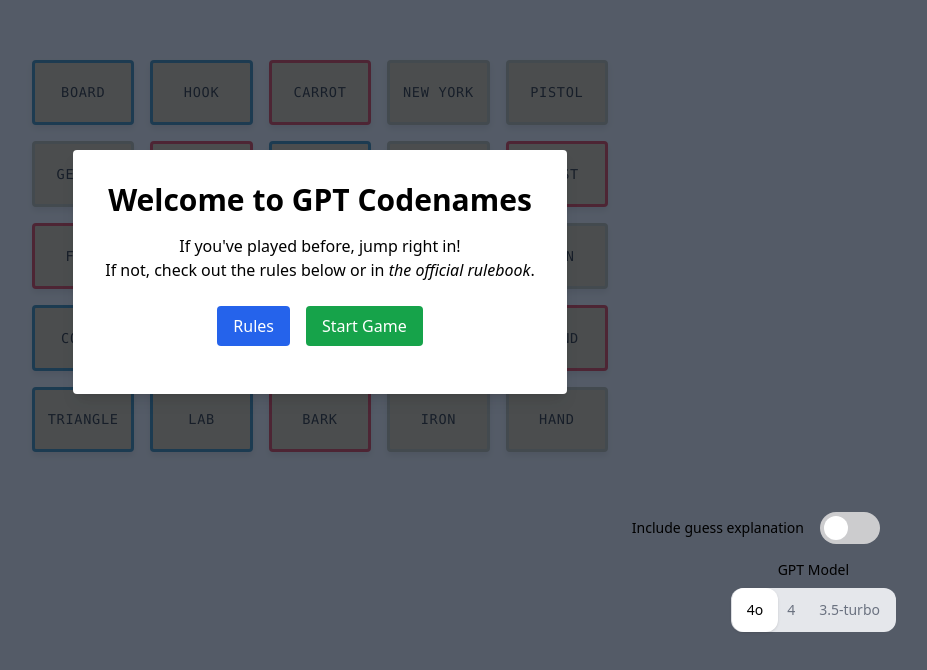
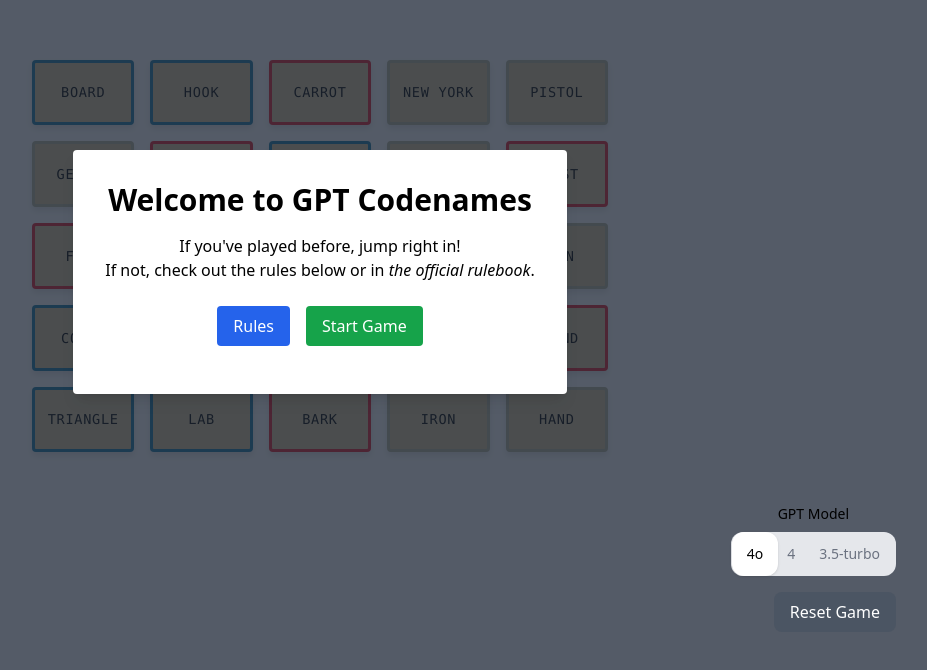
Before and after one commit to atwooddc/gpt-codenames, a React (Create React App) app: page / in a window 1280 px wide. Shown: the part 128-798 px from the top of the page, without its empty margins (320-1247 px from the left). Built offline with nearby package versions, Linux system fonts and the light colour scheme.

Commit message:
updated explanation display

```diff
--- a/package.json
+++ b/package.json
@@ -13,6 +13,7 @@
     "openai": "^4.47.1",
     "react": "^18.3.1",
     "react-dom": "^18.3.1",
+    "react-icons": "^5.2.1",
     "react-scripts": "5.0.1",
     "web-vitals": "^2.1.4"
   },
--- a/src/App.js
+++ b/src/App.js
@@ -21,7 +21,7 @@
 
     const [model, setModel] = useState("gpt-4o");
     const [explanation, setExplanation] = useState("");
-    const [useExplanation, setUseExplanation] = useState(false);
+    const [useExplanation, setUseExplanation] = useState(true);
 
     const [currentGuess, setCurrentGuess] = useState("");
     const [guessQueue, setGuessQueue] = useState([]);
@@ -30,6 +30,8 @@
     const [currentTurn, setCurrentTurn] = useState("user"); // 'user' or 'computer'
     const [gameMessage, setGameMessage] = useState("");
     const [clickToAdvance, setClickToAdvance] = useState(false);
+
+    const [confirmReset, setConfirmReset] = useState(false);
     const [gameOver, setGameOver] = useState(false);
     const [gameResult, setGameResult] = useState(""); // 'win' or 'lose'
 
@@ -96,8 +98,10 @@
     useEffect(() => {
         const handleClick = (event) => {
             if (!event.target.closest(".action")) {
-                // Ensure the click is not on interactive elements
-                if (guessQueue.length > 0 && isProcessingGuess) {
+                // If there's a confirmation reset active and the click is outside the button, reset it
+                if (confirmReset) {
+                    setConfirmReset(false);
+                } else if (guessQueue.length > 0 && isProcessingGuess) {
                     if (typeof guessQueue[0] === "object") {
                         setCurrentGuess(guessQueue[0].guess.toUpperCase());
                         setExplanation(guessQueue[0].explanation);
@@ -108,14 +112,14 @@
                     }
                 } else if (isProcessingGuess) {
                     endTurn();
-                    setClickToAdvance(false); // reset clickToAdvance when queue is empty
+                    setClickToAdvance(false);
                 }
             }
         };
 
         document.addEventListener("click", handleClick);
         return () => document.removeEventListener("click", handleClick);
-    }, [guessQueue, isProcessingGuess]);
+    }, [confirmReset, guessQueue, isProcessingGuess]);
 
     // process each guess in the guessQueue
     const processGuess = (guess) => {
@@ -265,16 +269,26 @@
         }
     };
 
+    const handleResetClick = (event) => {
+        event.stopPropagation();
+        if (confirmReset) {
+            resetGame();
+        } else {
+            setConfirmReset(true);
+        }
+    };
+
     // reset game when user clicks restart
     const resetGame = () => {
         fetchWords();
-        setShowRoleSelection(true);
+        // setShowRoleSelection(true);
         setGameOver(false);
         setGameResult("");
         setCurrentTurn("user");
-        setShowClueInput(false);
+        setShowClueInput(true);
         setGameMessage("");
         setClickToAdvance(false);
+        setConfirmReset(false); // Reset the confirmation state
     };
 
     const currentGuessTeam = (currentGuess) => {
@@ -325,12 +339,22 @@
                 )}
             </div>
             <div className="absolute bottom-10 right-16 flex flex-col items-end space-y-4 ">
-                <Switch
-                    label={"Include guess explanation"}
+                {/* <Switch
+                    label={"Explain guesses"}
                     enabled={useExplanation}
                     toggle={toggleUseExplanation}
-                />
+                /> */}
                 <ModelSelector model={model} setModel={setModel} />
+                <button
+                    className={`rounded-lg px-4 py-2 ${
+                        confirmReset
+                            ? "bg-red-600 text-white"
+                            : "bg-gray-600 text-white"
+                    }`}
+                    onClick={handleResetClick}
+                >
+                    {confirmReset ? "You sure?" : "Reset Game"}
+                </button>
             </div>
         </div>
     );
--- a/src/components/GameMessage.css
+++ b/src/components/GameMessage.css
@@ -1,16 +1,16 @@
 .current-guess::after {
     content: "";
     position: absolute;
-    bottom: 2px;
+    bottom: 6px;
     left: 0;
     width: 100%;
-    height: 4px;
+    height: 6px;
     background-color: var(--line-color);
     z-index: -1;
-    opacity: 0.75;
+    opacity: 0.7;
 }
 
-.current-guess:hover {
+.hover-tooltip:hover {
     font-weight: bold;
 }
 
@@ -40,6 +40,6 @@
     border-color: #555 transparent transparent transparent;
 }
 
-.current-guess:hover .tooltip {
+.question-icon:hover .tooltip {
     opacity: 1;
 }
--- a/src/components/GameMessage.js
+++ b/src/components/GameMessage.js
@@ -1,7 +1,10 @@
-import React from "react";
+import { React, useState } from "react";
+import { GrCircleQuestion } from "react-icons/gr";
 import "./GameMessage.css";
 
 const GameMessage = ({ gameMessage, currentGuess, guessTeam, explanation }) => {
+    const [questionHover, setQuestionHover] = useState(false);
+
     const getBorderColor = () => {
         switch (guessTeam) {
             case "user":
@@ -19,10 +22,13 @@
         if (currentGuess && gameMessage.includes(currentGuess)) {
             const parts = gameMessage.split(currentGuess);
             return (
-                <>
+                <span className="flex items-center">
                     {parts[0]}
                     <span
-                        className={`current-guess font-mono tracking-wider text-black mx-1 relative group`}
+                        className={`hover-tooltip font-mono mx-1 tracking-wider text-black relative group flex items-center`}
+                    >
+                        <span
+                            className={`current-guess cursor-default mx-1 relative group flex items-center`}
                             style={{
                                 fontSize: "clamp(0.5rem, 2vw, 1.1rem)",
                                 zIndex: 10,
@@ -30,18 +36,21 @@
                             }}
                         >
                             {currentGuess}
+                        </span>
+                        <span className={`question-icon -translate-y-px z-10`}>
+                            <GrCircleQuestion className="mr-0.5 text-gray-400 inline-block" />
                             <div
                                 id="tooltip-animation"
                                 role="tooltip"
                                 className="absolute z-10 invisible inline-block px-3 py-2 w-96 text-sm font-normal font-medium text-white transition-opacity duration-300 bg-gray-900 rounded-lg shadow-sm opacity-0 group-hover:visible group-hover:opacity-100 dark:bg-gray-700"
-                            style={{ top: '100%' }}
+                                style={{ top: "100%" }}
                             >
                                 {explanation}
-                            <div className="tooltip-arrow" data-popper-arrow></div>
                             </div>
                         </span>
+                    </span>
                     {parts[1]}
-                </>
+                </span>
             );
         } else {
             return gameMessage;
--- a/src/components/Switch.js
+++ b/src/components/Switch.js
@@ -15,7 +15,7 @@
                 />
                 <span
                     className={`slider mx-4 flex h-8 w-[60px] items-center rounded-full p-1 duration-200 ${
-                        enabled ? "bg-[#212b36]" : "bg-[#CCCCCE]"
+                        enabled ? "bg-[#4B5563]" : "bg-[#CCCCCE]"
                     }`}
                 >
                     <span
```
Also changed, not shown: 1 other file (tests, documents, lock files or other folders). Lines whose indentation alone changed are shown as unchanged.
